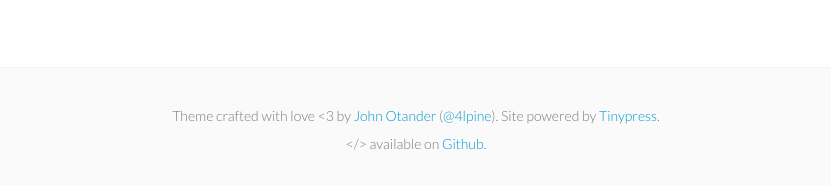
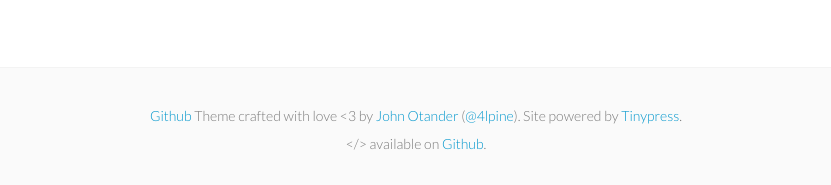
Before and after one commit to jorgeboucas/jorgeboucas.github.io, a Jekyll site: the page built from index.html, in a window 1280 px wide. Shown: the part 765-950 px from the top of the page, without its empty margins (224-1055 px from the left). Built offline with Jekyll 4.4.1, drawn with Linux system fonts in a browser that asks for light colours; the list of posts is cut into pages by our own code.

Commit message:
Update footer.html

```diff
--- a/_includes/footer.html
+++ b/_includes/footer.html
@@ -3,6 +3,7 @@
     <div class="measure mt1 center">
       <small>
         <a href="https://github.com/jorgeboucas"><i class="fa fa-github fa-fw fa-3x"></i></a>
+        <a href="https://github.com/jorgeboucas">Github</a>
         Theme crafted with love &lt;3 by <a href="http://johnotander.com">John Otander</a> (<a href="https://twitter.com/4lpine">@4lpine</a>). Site powered by <a href="https://tinypress.co/">Tinypress</a>.<br>
         &lt;/&gt; available on <a href="https://github.com/johnotander/pixyll.git">Github</a>.
       </small>
```
